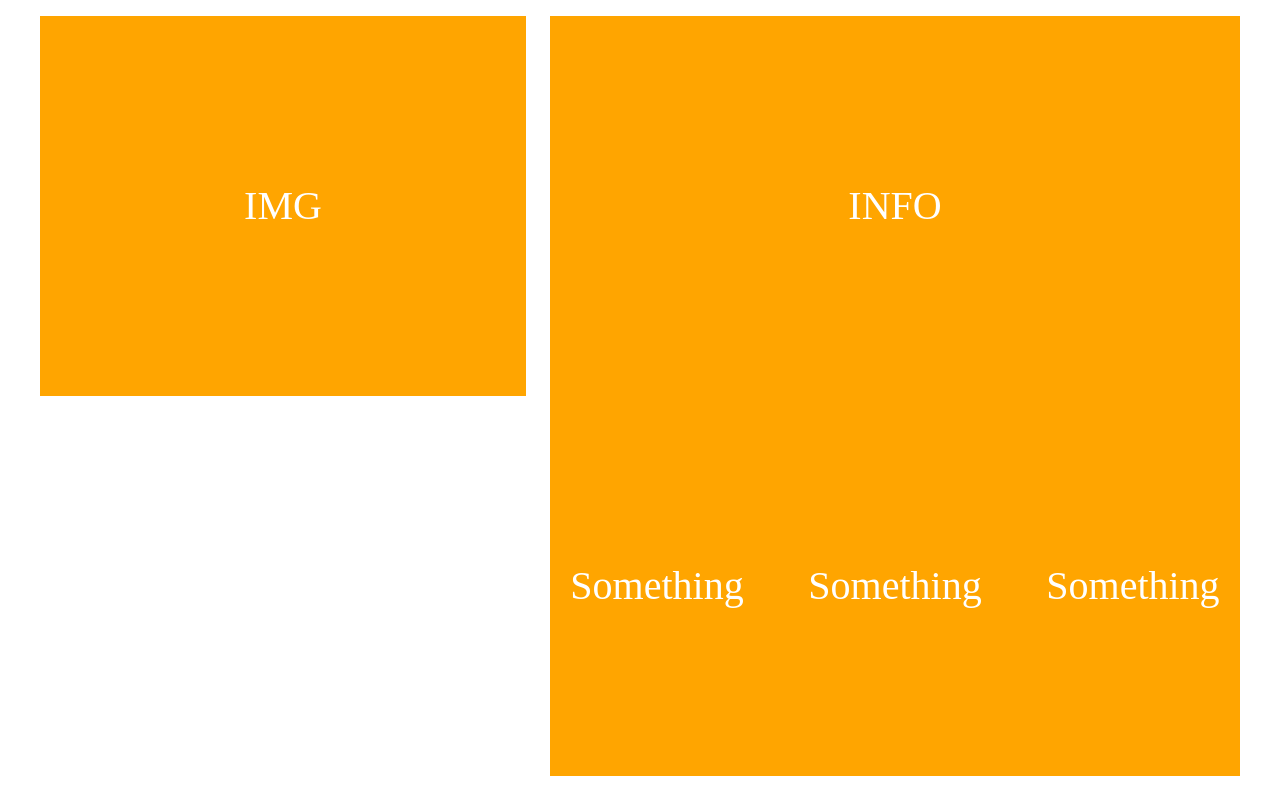
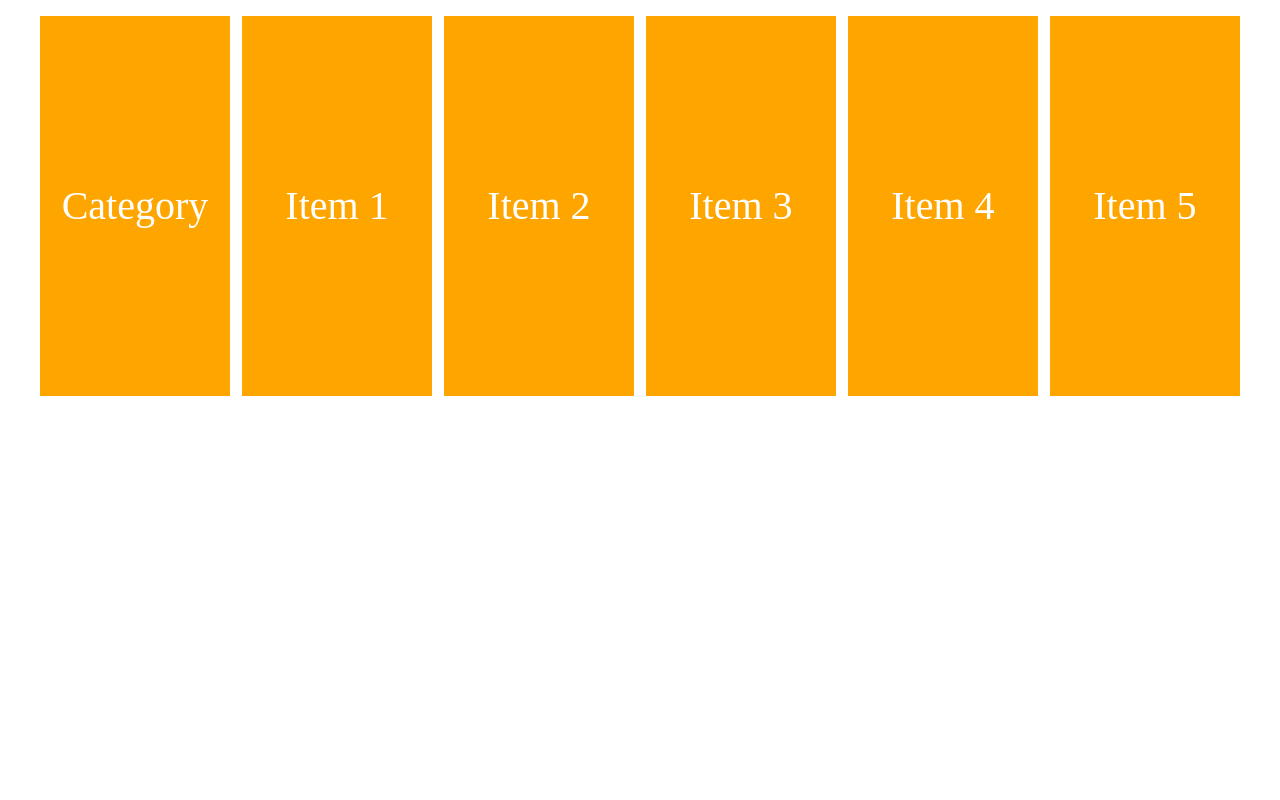
Before and after one commit to tinhobe159/learn-git, a plain HTML site: page index.html in a window 1280 px wide. Drawn offline with Linux system fonts and the light colour scheme.

Commit message:
change html file

```diff
--- a/asset/grid.css
+++ b/asset/grid.css
@@ -297,8 +297,8 @@
 /* PC medium resolution > */
 @media (min-width: 1113px) {
     .row {
-        margin-left: -12px;
-        margin-right: -12px;
+        margin-left: -6px;
+        margin-right: -6px;
     }
 
     .row.sm-gutter {
@@ -307,8 +307,8 @@
     }
 
     .col {
-        padding-left: 12px;
-        padding-right: 12px;
+        padding-left: 6px;
+        padding-right: 6px;
     }
 
     .row.sm-gutter .col {
--- a/index.html
+++ b/index.html
@@ -12,21 +12,26 @@
 <body>
     <div class="grid wide container">
         <div class="row">
-            <div class="col l-5 m-5 c-12">
-                <div class="item">IMG</div>
+            <div class="col l-2 m-0 c-0">
+                <div class="item">Category</div>
             </div>
-            <div class="col l-7 m-7 c-12">
-                <div class="item">
-                    INFO
+            <div class="col l-10 m-12 c-12">
+                <div class="contain">
                     <div class="row">
-                        <div class="col l-4">
-                            <div>Something</div>
+                        <div class="col l-2-4 m-4 c-12">
+                            <div class="item">Item 1</div>
                         </div>
-                        <div class="col l-4">
-                            <div>Something</div>
+                        <div class="col l-2-4 m-4 c-12">
+                            <div class="item">Item 2</div>
                         </div>
-                        <div class="col l-4">
-                            <div>Something</div>
+                        <div class="col l-2-4 m-4 c-12">
+                            <div class="item">Item 3</div>
+                        </div>
+                        <div class="col l-2-4 m-4 c-12">
+                            <div class="item">Item 4</div>
+                        </div>
+                        <div class="col l-2-4 m-4 c-12">
+                            <div class="item">Item 5</div>
                         </div>
                     </div>
                 </div>
```
